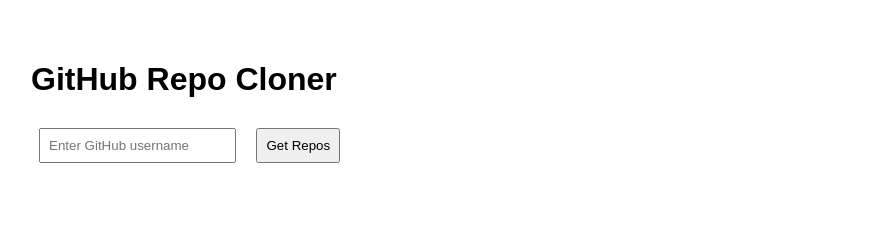
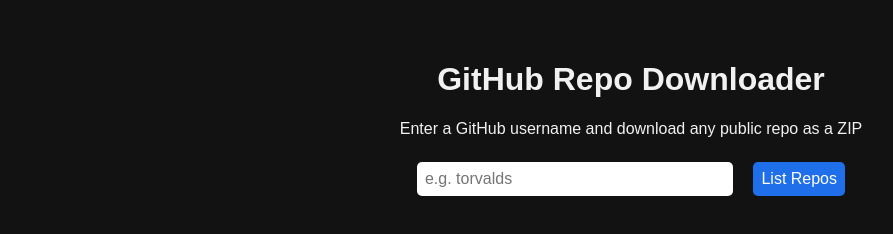
Before and after one commit to AUWjwienUWIWJEJ3JJWJJjjsjeieiei/GIT-Downloader, a plain HTML site: page index.html in a window 1280 px wide. Shown: the whole page, without its empty margins (9-902 px from the left). Drawn offline with nearby package versions, Linux system fonts and the light colour scheme.

Commit message:
Update index.html

```diff
--- a/index.html
+++ b/index.html
@@ -3,21 +3,55 @@
 <head>
   <meta charset="UTF-8" />
   <meta name="viewport" content="width=device-width, initial-scale=1.0" />
-  <title>GitHub Repo Cloner (Static)</title>
-  <script src="https://cdn.jsdelivr.net/npm/@isomorphic-git/lightning-fs@4.4.0/dist/lightning-fs.umd.min.js"></script>
+  <title>GitHub Repo Downloader</title>
+  <script src="https://unpkg.com/@isomorphic-git/lightning-fs"></script>
   <script src="https://cdn.jsdelivr.net/npm/isomorphic-git@1.30.2/index.umd.min.js"></script>
   <script src="https://cdn.jsdelivr.net/npm/jszip@3.10.1/dist/jszip.min.js"></script>
   <script src="https://cdn.jsdelivr.net/npm/file-saver@2.0.5/dist/FileSaver.min.js"></script>
   <style>
-    body { font-family: sans-serif; padding: 2rem; }
-    input, button { padding: 0.5rem; margin: 0.5rem; }
-    #repos { margin-top: 1rem; }
+    body {
+      font-family: Arial, sans-serif;
+      background: #121212;
+      color: #f1f1f1;
+      padding: 2rem;
+      text-align: center;
+    }
+    input, button {
+      padding: 0.5rem;
+      margin: 0.5rem;
+      font-size: 1rem;
+      border: none;
+      border-radius: 5px;
+    }
+    input {
+      width: 300px;
+    }
+    button {
+      background: #1f6feb;
+      color: white;
+      cursor: pointer;
+    }
+    button:hover {
+      background: #1158c7;
+    }
+    .repo-button {
+      display: inline-block;
+      margin: 0.3rem;
+      background: #2d2d2d;
+      padding: 0.5rem 1rem;
+      border-radius: 6px;
+    }
+    #repos {
+      margin-top: 2rem;
+    }
   </style>
 </head>
 <body>
-  <h1>GitHub Repo Cloner</h1>
-  <input type="text" id="username" placeholder="Enter GitHub username" />
-  <button onclick="fetchRepos()">Get Repos</button>
+  <h1>GitHub Repo Downloader</h1>
+  <p>Enter a GitHub username and download any public repo as a ZIP</p>
+  <input type="text" id="username" placeholder="e.g. torvalds" />
+  <button onclick="fetchRepos()">List Repos</button>
+
   <div id="repos"></div>
 
   <script>
@@ -25,15 +59,23 @@
 
     async function fetchRepos() {
       const user = document.getElementById('username').value.trim();
-      if (!user) return;
+      if (!user) return alert('Enter a valid GitHub username.');
+      document.getElementById('repos').innerHTML = 'Loading repos...';
       const res = await fetch(`${api}/${user}/repos`);
       const repos = await res.json();
 
       const container = document.getElementById('repos');
       container.innerHTML = '';
+
+      if (!Array.isArray(repos)) {
+        container.innerText = 'Error loading repositories.';
+        return;
+      }
+
       repos.forEach(repo => {
         const btn = document.createElement('button');
-        btn.innerText = `Clone ${repo.name}`;
+        btn.className = 'repo-button';
+        btn.innerText = repo.name;
         btn.onclick = () => cloneAndZipRepo(user, repo.name);
         container.appendChild(btn);
       });
@@ -54,7 +96,7 @@
           depth: 1
         });
       } catch (err) {
-        alert(`Failed to clone ${repo}: ` + err.message);
+        alert(`Clone failed: ${err.message}`);
         return;
       }
 
```
